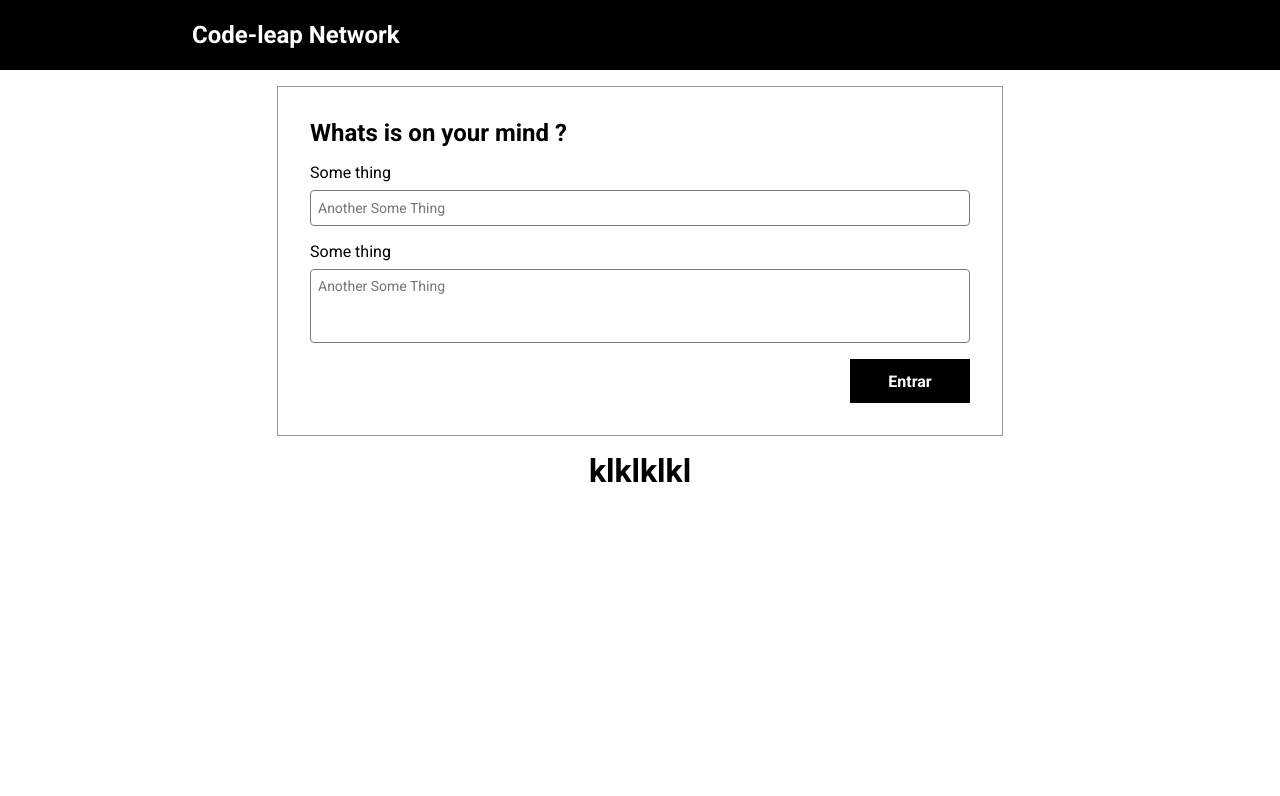
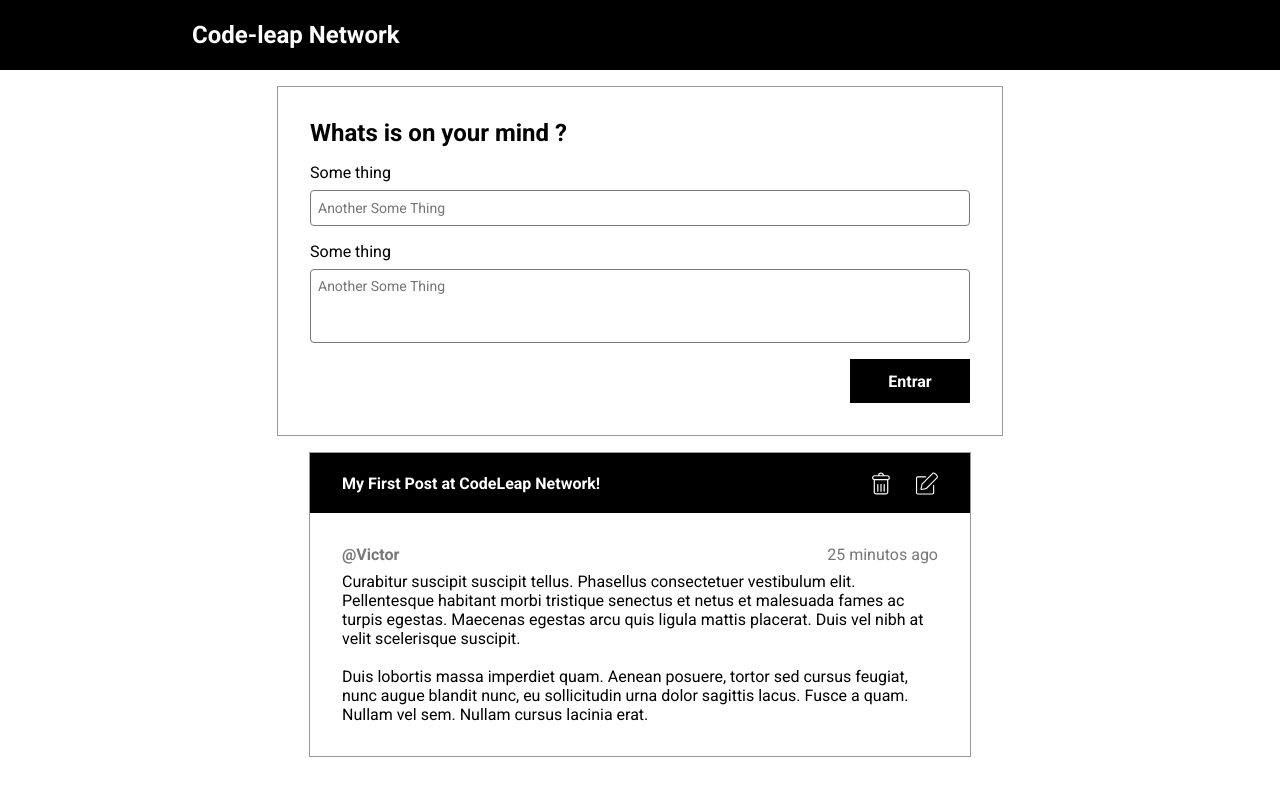
Before and after one commit to TyperGuy/codeleap-challenge, a React (Create React App) app: page /home in a window 1280 px wide. Shown: the top 796 px of the page. Built offline with nearby package versions, Linux system fonts and the light colour scheme.

Commit message:
feat: add home page

```diff
--- a/src/pages/home/Home.tsx
+++ b/src/pages/home/Home.tsx
@@ -1,6 +1,7 @@
 import React from "react";
 import Styles from './Home.module.css';
 import Form from "../../components/form/Form";
+import Post from "../../components/post/Post";
 
 const Home:React.FC =()=>
   <div className={Styles.mainContainer}>
@@ -14,7 +15,7 @@ const Home:React.FC =()=>
         <div className={Styles.formaContainer}>
           <Form/>
         </div>
-        <h1>klklklkl</h1>
+        <Post/>
     </div>
 
   </div>
```
